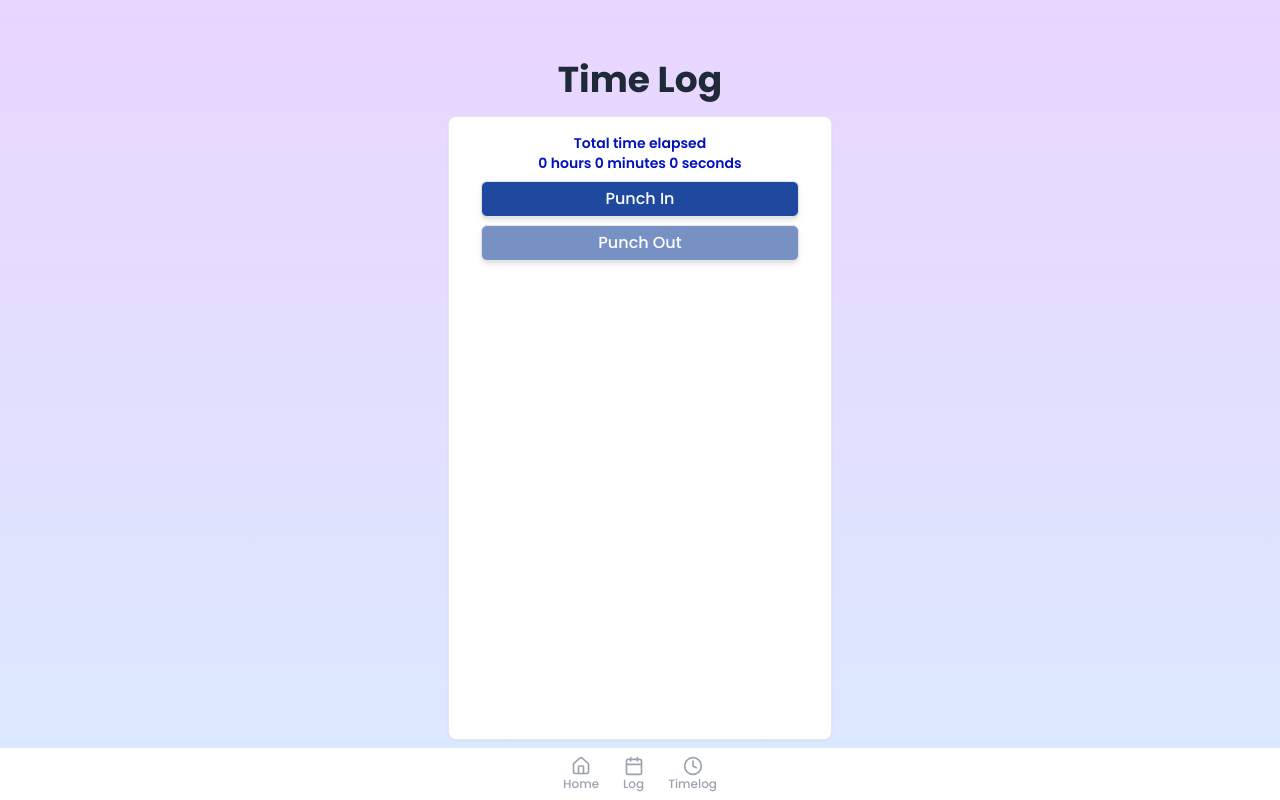
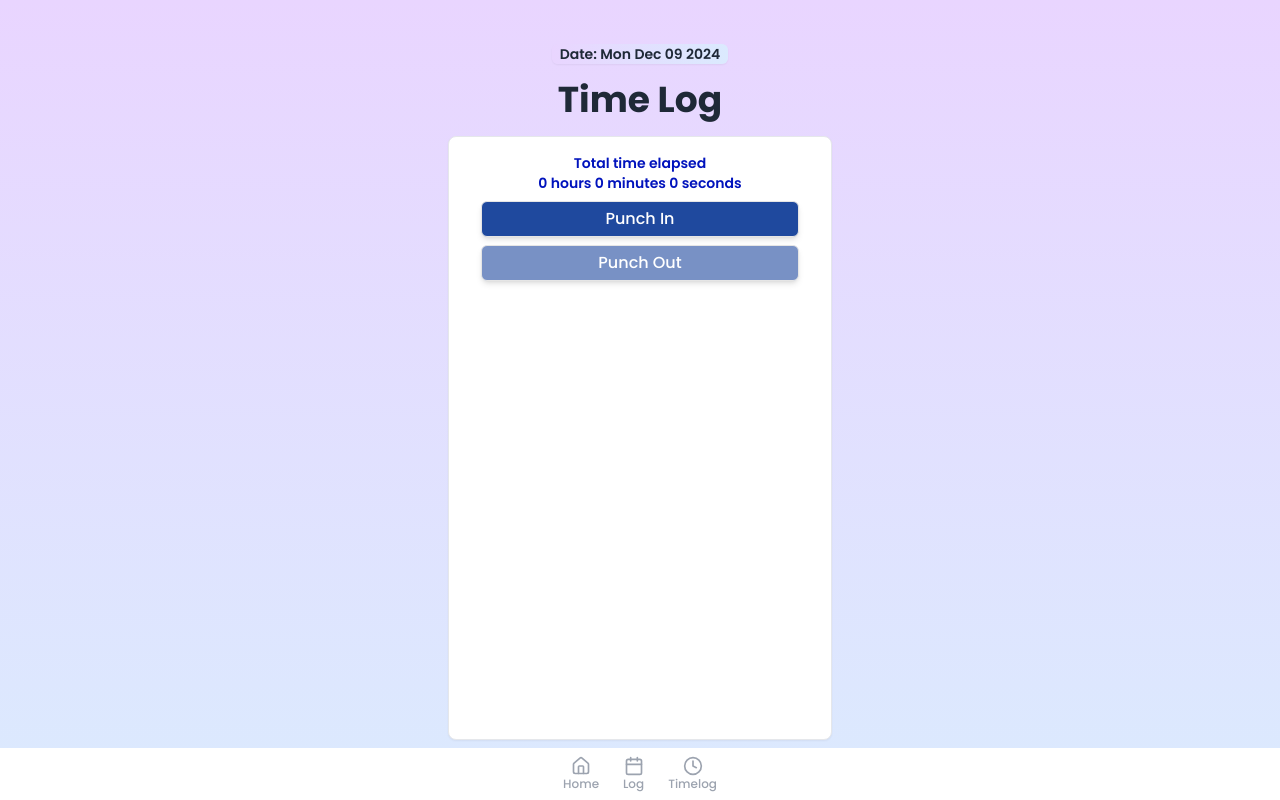
Before and after one commit to gauravThakur-sgl/time-log, a React (Vite) app: page /timelog in a window 1280 px wide. Built offline with nearby package versions, Linux system fonts and the light colour scheme.

Commit message:
Addedt date

```diff
--- a/src/pages/MarkTime.tsx
+++ b/src/pages/MarkTime.tsx
@@ -4,7 +4,6 @@ import Errors from "../components/ui/Errors";
 import { useLocation } from "react-router-dom";
 import { PunchButton } from "@/components/PunchButton";
 import { RenderCards } from "@/components/RenderCards";
-
 
 interface ITime {
   time: number;
@@ -127,6 +126,9 @@ export const MarkTime = () => {
   return (
     <>
       <div className="flex flex-col items-center h-screen w-full p-4 pt-11 bg-gradient-to-b from-purple-200 to-blue-100">
+        <div className="text-sm font-semibold text-gray-800 rounded-md px-2 shadow-sm bg-gradient-to-r from-purple-200 to-blue-100">
+          Date: <span>{selectedDate.toDateString()}</span>
+        </div>
         <h1 className="text-4xl font-bold text-gray-800 m-4">Time Log</h1>
         <Card className="relative flex flex-col items-center h-full mb-11 min-w-80 max-w-96 py-4 px-8 gap-2 bg-gray-50 shadow-sm overflow-auto">
           <div className="text-sm font-semibold text-primary text-center contrast-200 sticky top-0">
```
